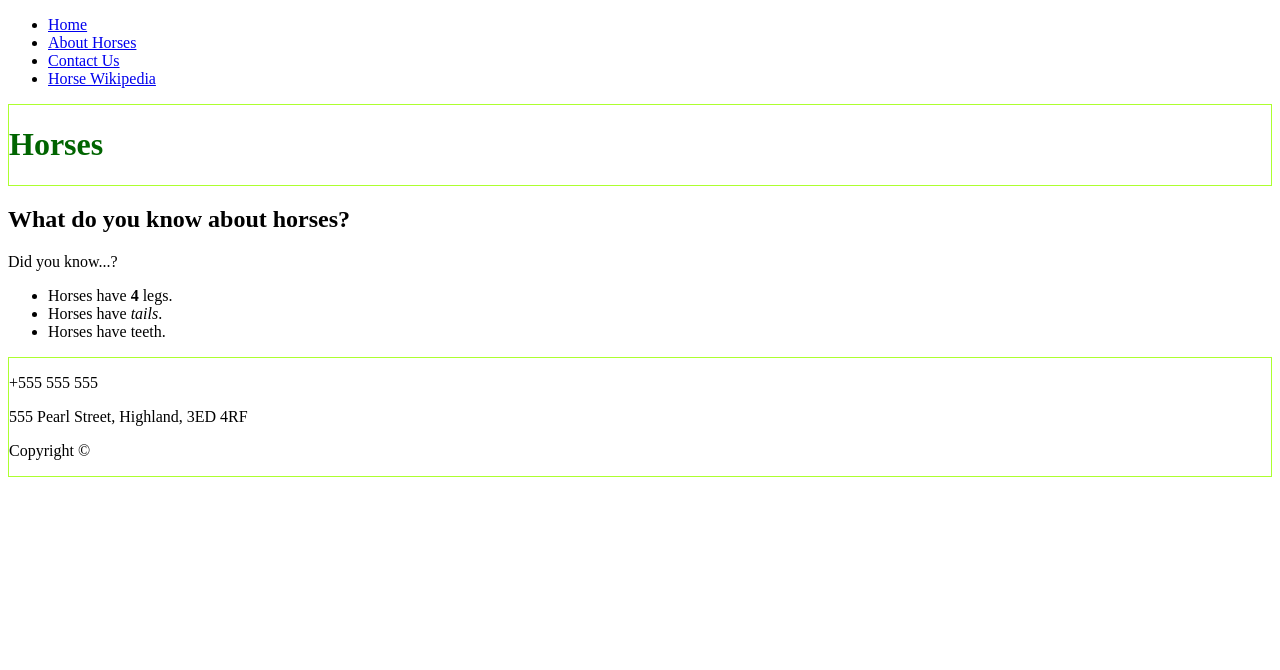
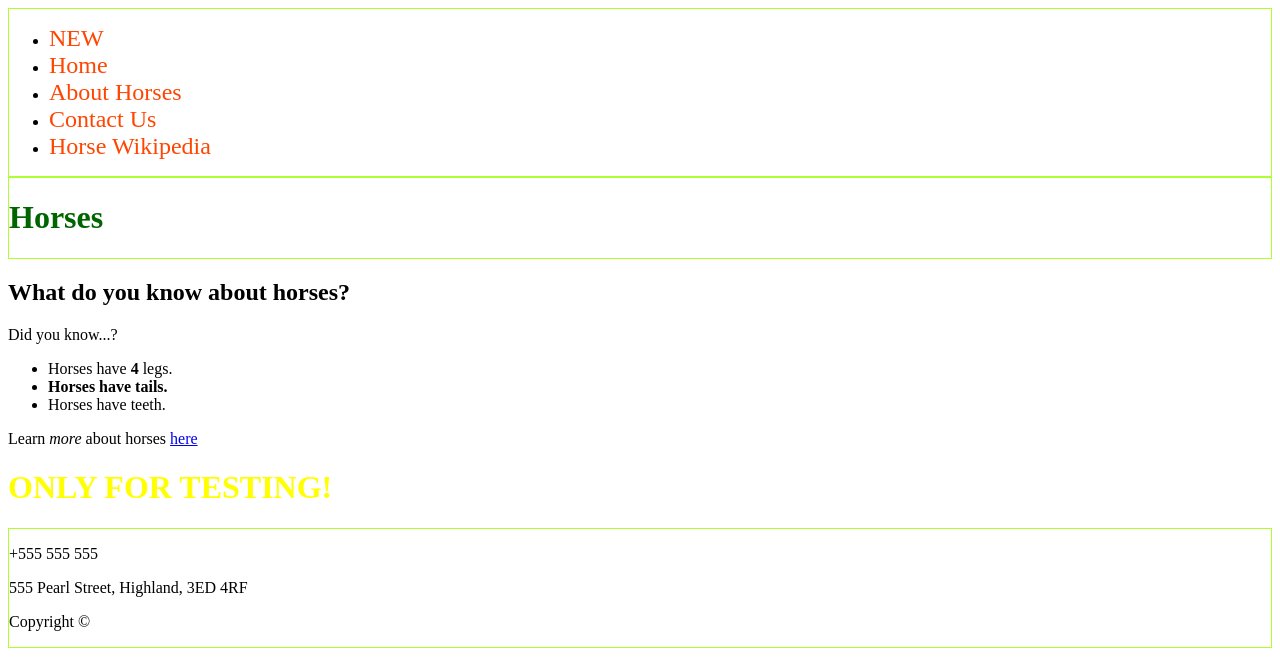
Before and after one commit to VioletViolaVi/futureproof_animal, a plain HTML site: page index.html in a window 1280 px wide. Drawn offline with Linux system fonts and the light colour scheme.

Commit message:
add more styles

```diff
--- a/index.html
+++ b/index.html
@@ -8,9 +8,11 @@
     <title>Horse</title>
   </head>
   <body>
+    <header>
       <nav>
         <ul>
-        <li><a href="#home">Home</a></li>
+          <li><a href="#">NEW</a></li>
+          <li><a href="index.html">Home</a></li>
           <li><a href="about.html">About Horses</a></li>
           <li><a href="#contact">Contact Us</a></li>
           <li>
@@ -20,6 +22,7 @@
           </li>
         </ul>
       </nav>
+    </header>
 
     <header id="home">
       <h1>Horses</h1>
@@ -30,11 +33,16 @@
         <h2>What do you know about horses?</h2>
         <p>Did you know...?</p>
         <ul>
-          <li>Horses have <strong>4</strong> legs.</li>
-          <li>Horses have <em>tails</em>.</li>
-          <li>Horses have teeth.</li>
+          <li class="first-item">Horses have <strong>4</strong> legs.</li>
+          <li class="second-item">Horses have tails.</li>
+          <li class="third-item">Horses have teeth.</li>
         </ul>
+        <p>
+          Learn <em>more</em> about horses
+          <a href="https://en.wikipedia.org/wiki/Horse" target="_blank">here</a>
+        </p>
       </section>
+      <h1>ONLY FOR TESTING!</h1>
     </main>
 
     <footer id="contact">
--- a/style.css
+++ b/style.css
@@ -1,3 +1,27 @@
+nav ul li a {
+  font-size: 150%;
+  text-decoration: none;
+  color: chartreuse;
+}
+
+/* "a" is a direct child of */
+nav ul li > a {
+  color: orangered;
+}
+
+nav ul li a:hover {
+  cursor: crosshair;
+}
+
+nav ul li a:visited {
+  color: gray;
+  cursor: wait;
+}
+
+section + h1 {
+  color: yellow;
+}
+
 h1 {
   color: darkgreen;
 }
@@ -6,3 +30,7 @@ header,
 footer {
   border: thin solid greenyellow;
 }
+
+li.second-item {
+  font-weight: bold;
+}
```
Also changed, not shown: about.html (+15 -0 lines). Lines whose indentation alone changed are shown as unchanged.
